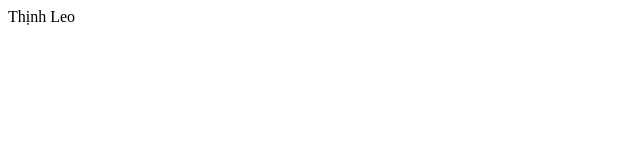
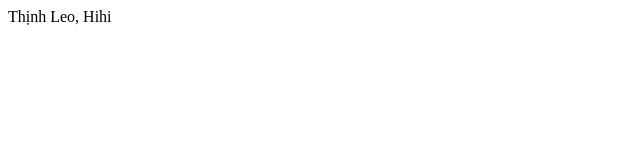
Before and after one commit to ThinhLeo/HTML-CSS, a plain HTML site: page index.html in a window 1280 px wide. Shown: the full height of the page, 0-640 px from the left. Drawn offline with Linux system fonts and the light colour scheme.

Commit message:
Update index.html

```diff
--- a/index.html
+++ b/index.html
@@ -7,6 +7,6 @@
     <title>Document</title>
 </head>
 <body>
-    Thịnh Leo
+    Thịnh Leo, Hihi
 </body>
 </html>
```
